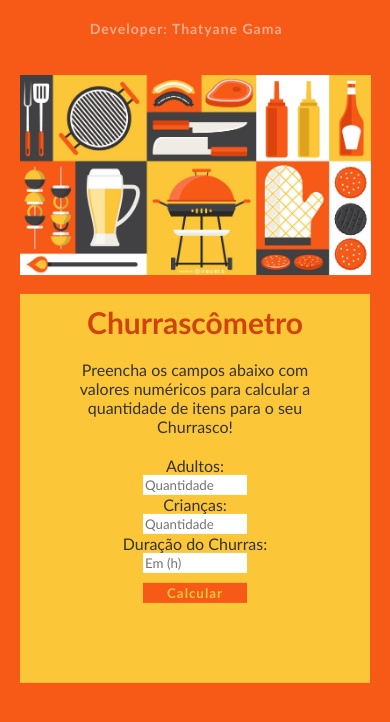
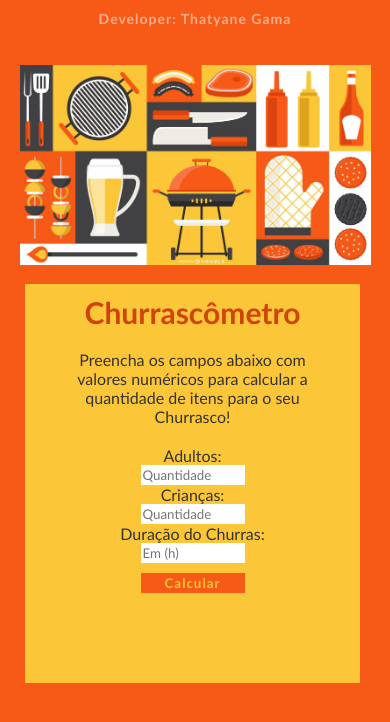
Before and after one commit to thatygama/brasil-churrascometro, a plain HTML site: page index.html in a window 390 px wide. Drawn offline with Linux system fonts and the light colour scheme.

Commit message:
Add files via upload

```diff
--- a/style.css
+++ b/style.css
@@ -17,12 +17,15 @@ a{
     text-decoration: none;
 }
 
+#developer{
+    text-align: center;
+}
+
 h2{
-    margin-left: 45%;
-    margin-top: 20px;
     font-size: 14px;
     letter-spacing: 1px;
     color: rgba(255, 255, 255, 0.5);
+    padding-top: 10px;
 }
 
 #coluna1{
@@ -113,10 +116,6 @@ input:focus{
     color: white;
 }
 
-#developer{
-    margin: auto;
-}
-
 @media screen and (max-width: 1100px){
 
     img{
@@ -124,10 +123,6 @@ input:focus{
         width: 50%;
         object-fit: cover;
         border: 15px solid #F75A17;
-    }
-
-    h2{
-        margin-left: 40%;
     }
 }
 
@@ -144,10 +139,6 @@ input:focus{
         font-size: 30px;
     }
 
-
-    h2{
-        margin-left: 33%;
-    }
 }
 
 @media screen and (max-width: 610px){
@@ -175,20 +166,12 @@ input:focus{
         object-fit: fill;
         text-align: center;
         background-color: #FBC638;
-        margin-left: 20px;
-        margin-right: 20px;
+        margin-left: 25px;
+        margin-right: 30px;
     }
 
     #titulo{
         padding-top: 10px;
-    }
-
-    h2{
-        margin-left: 23%;
-    }
-
-    #developer{
-        margin: auto;
     }
 
     #inputAdultos{
```
